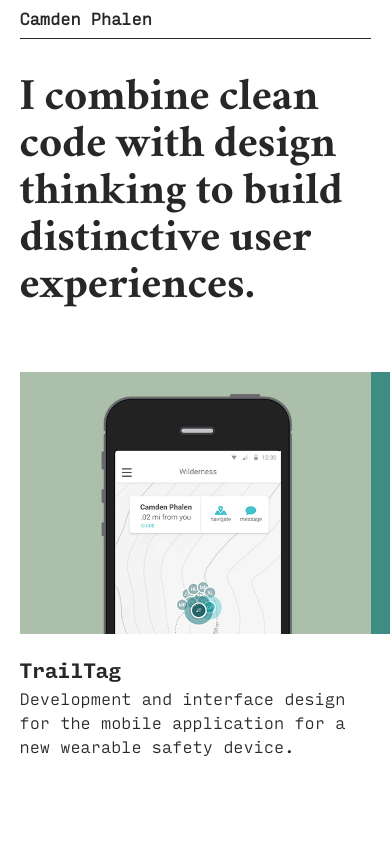
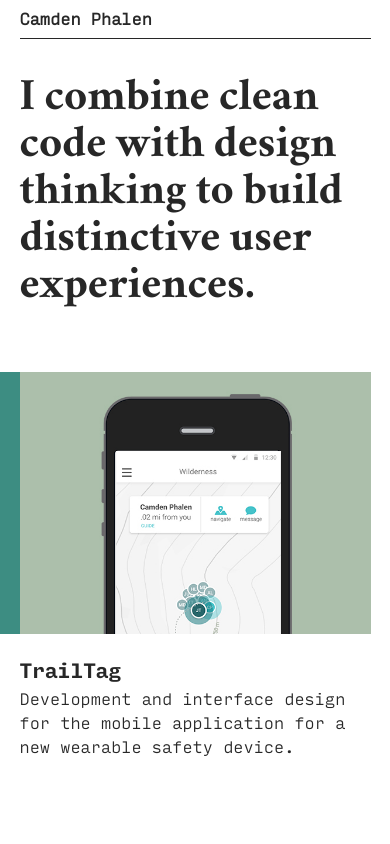
Before and after one commit to camden11/portfolio-old, a React (Create React App) app: page / in a window 390 px wide. Shown: the top 844 px of the page. Built offline with nearby package versions, Linux system fonts and the light colour scheme.

Commit message:
fix mobile project preview color scrolling bug

```diff
--- a/src/css/index.css
+++ b/src/css/index.css
@@ -110,6 +110,10 @@ a {
 
 a.project-preview {
   text-decoration: none; }
+
+body {
+  width: 100%;
+  overflow-x: hidden; }
 
 .container {
   width: 80%;
@@ -276,9 +280,9 @@ img {
     .project-preview:hover {
       padding-bottom: 20px; }
     .project-preview:hover .project-preview-color {
+      left: -100%; }
+    .project-preview:hover .project-preview-color.reverse {
       left: 100%; }
-    .project-preview:hover .project-preview-color.reverse {
-      left: -100%; }
     .project-preview:hover .project-preview-image-section {
       padding-right: 0;
       padding-left: 0;
@@ -339,7 +343,7 @@ img {
     .project-preview-color {
       top: 0;
       overflow: hidden;
-      left: 100%;
+      left: -100%;
       z-index: 0; } }
   .project-preview-color > div {
     width: 100%;
@@ -352,7 +356,7 @@ img {
   @media (max-width: 768px) {
     .project-preview-color.reverse {
       top: 0px;
-      left: -100%;
+      left: 100%;
       z-index: 0; } }
 
 .view-more-projects {
--- a/src/css/layout.scss
+++ b/src/css/layout.scss
@@ -1,3 +1,8 @@
+body {
+  width: 100%;
+  overflow-x: hidden;
+}
+
 .container {
   width: 80%;
   max-width: 1000px;
```
Also changed, not shown: src/css/project.scss (+4 -4 lines).
